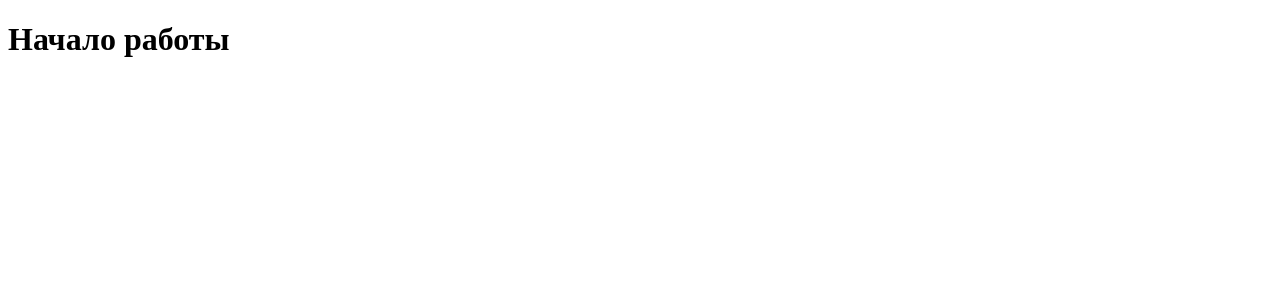
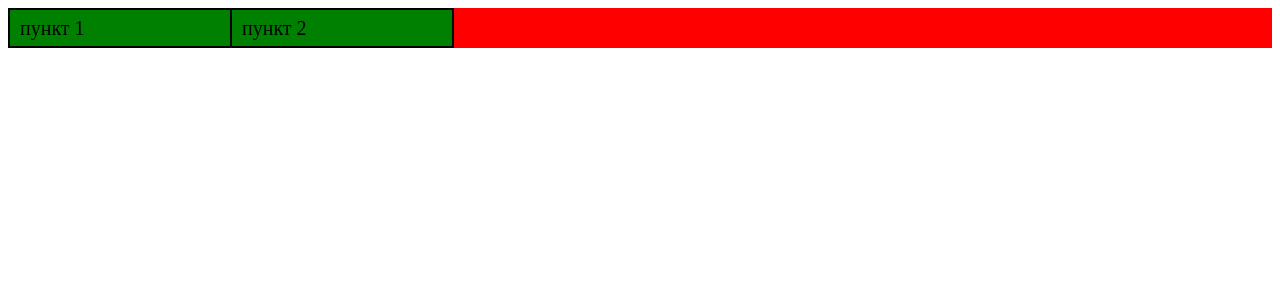
Before and after one commit to Abrak-Adabra/kmzi_lr1, a Next.js app: page / in a window 1280 px wide. Shown: the top 300 px of the page. Built offline with nearby package versions, Linux system fonts and the light colour scheme.

Commit message:
save commit

```diff
--- a/src/app/page.tsx
+++ b/src/app/page.tsx
@@ -1,3 +1,6 @@
+'use client'
+import Header from '@/components/Header/Header'
+
 export default function Home() {
-    return <h1>Начало работы</h1>
+    return <Header />
 }
--- /dev/null
+++ b/src/components/Header/Header.tsx
@@ -0,0 +1,14 @@
+import Navbar from '@/ui-kit/Navbar/Navbar'
+
+export default function Header() {
+    return (
+        <Navbar>
+            <Navbar.List>
+                <Navbar.Item title="пункт 1"></Navbar.Item>
+                <Navbar.Item title="пункт 2">
+                    <Navbar.Elem title="123"></Navbar.Elem>
+                </Navbar.Item>
+            </Navbar.List>
+        </Navbar>
+    )
+}
--- /dev/null
+++ b/src/ui-kit/Navbar/Elem/Elem.tsx
@@ -0,0 +1,20 @@
+// import { useState } from 'react'
+import style from './elem.module.scss'
+
+type ElemProps = { children?: React.ReactNode; title: string }
+
+const Item: React.FC<ElemProps> = ({ children, title }) => {
+    // const [showChild, setShowChild] = useState<boolean>(false)
+    return (
+        <div
+            className={style['container']}
+            // onMouseEnter={() => setShowChild(true)}
+            // onMouseLeave={() => setShowChild(false)}
+        >
+            <div className={style['title']}>{title}</div>
+
+            {/* <div className={style['children']}>{showChild && children}</div> */}
+        </div>
+    )
+}
+export default Item
--- /dev/null
+++ b/src/ui-kit/Navbar/Elem/elem.module.scss
@@ -0,0 +1,16 @@
+.container {
+    display: flex;
+    position: relative;
+    width: 100%;
+    min-height: 40px;
+    border: 2px solid;
+    border-top: 0;
+    background-color: blue;
+}
+.title {
+    overflow-x: hidden;
+    display: flex;
+    padding-inline: 10px;
+    align-items: center;
+    font-size: 20px;
+}
--- /dev/null
+++ b/src/ui-kit/Navbar/Item/Item.tsx
@@ -0,0 +1,20 @@
+import { useState } from 'react'
+import style from './item.module.scss'
+
+type ItemProps = { children?: React.ReactNode; title: string }
+
+const Item: React.FC<ItemProps> = ({ children, title }) => {
+    const [showChild, setShowChild] = useState<boolean>(false)
+    return (
+        <div
+            className={style['container']}
+            onMouseEnter={() => setShowChild(true)}
+            onMouseLeave={() => setShowChild(false)}
+        >
+            <div className={style['title']}>{title}</div>
+
+            <div className={style['children']}>{showChild && children}</div>
+        </div>
+    )
+}
+export default Item
--- /dev/null
+++ b/src/ui-kit/Navbar/Item/item.module.scss
@@ -0,0 +1,25 @@
+.container {
+    display: flex;
+    position: relative;
+    background-color: green;
+    border: 2px solid;
+    &:not(:first-child) {
+        border-left: 0;
+    }
+}
+.title {
+    min-width: 200px;
+    max-width: 350px;
+    overflow-x: hidden;
+    display: flex;
+    padding-inline: 10px;
+    align-items: center;
+    font-size: 20px;
+}
+.children {
+    display: flex;
+    width: calc(100% + 4px);
+    position: absolute;
+    margin-top: 38px;
+    margin-left: -2px;
+}
--- /dev/null
+++ b/src/ui-kit/Navbar/List/List.tsx
@@ -0,0 +1,10 @@
+import style from './list.module.scss'
+
+type ListProps = {
+    children: React.ReactNode
+}
+
+const List: React.FC<ListProps> = ({ children }) => {
+    return <div className={style['container']}>{children}</div>
+}
+export default List
--- /dev/null
+++ b/src/ui-kit/Navbar/List/list.module.scss
@@ -0,0 +1,3 @@
+.container {
+    display: flex;
+}
--- /dev/null
+++ b/src/ui-kit/Navbar/Navbar.tsx
@@ -0,0 +1,23 @@
+import Item from './Item/Item'
+import List from './List/List'
+import Elem from './Elem/Elem'
+import style from './navbar.module.scss'
+
+type NavbarExtensions = {
+    List: typeof List
+    Item: typeof Item
+    Elem: typeof Elem
+}
+
+type NavbarProps = {
+    children: React.ReactNode
+}
+
+const Navbar: React.FC<NavbarProps> & NavbarExtensions = ({ children }) => {
+    return <header className={style['container']}>{children}</header>
+}
+export default Navbar
+
+Navbar.List = List
+Navbar.Item = Item
+Navbar.Elem = Elem
--- /dev/null
+++ b/src/ui-kit/Navbar/navbar.module.scss
@@ -0,0 +1,7 @@
+.container {
+    display: flex;
+    flex-direction: row;
+    width: 100%;
+    min-height: 40px;
+    background-color: red;
+}
```
Also changed, not shown: package.json (+5 -4 lines), src/ui-kit/Navbar/Subelem/Subelem.tsx (added), 1 other file (tests, documents, lock files or other folders).
